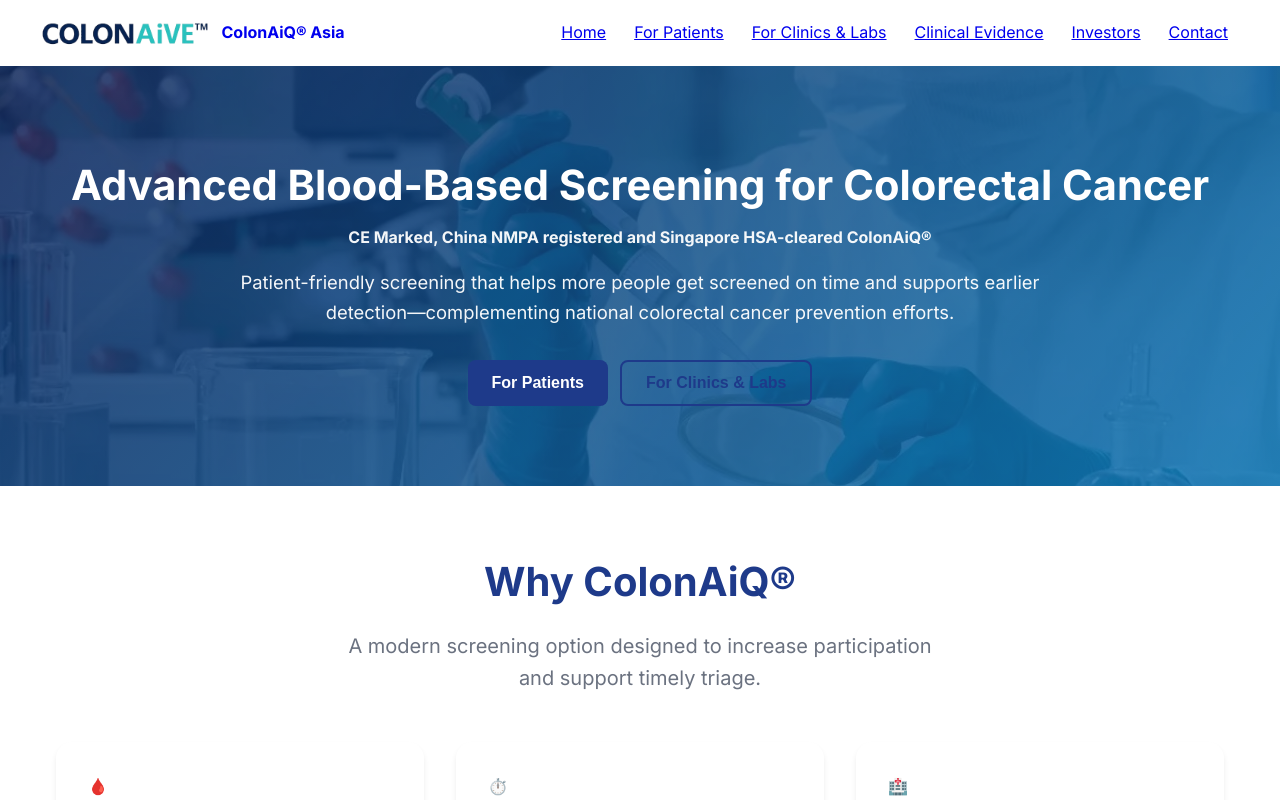
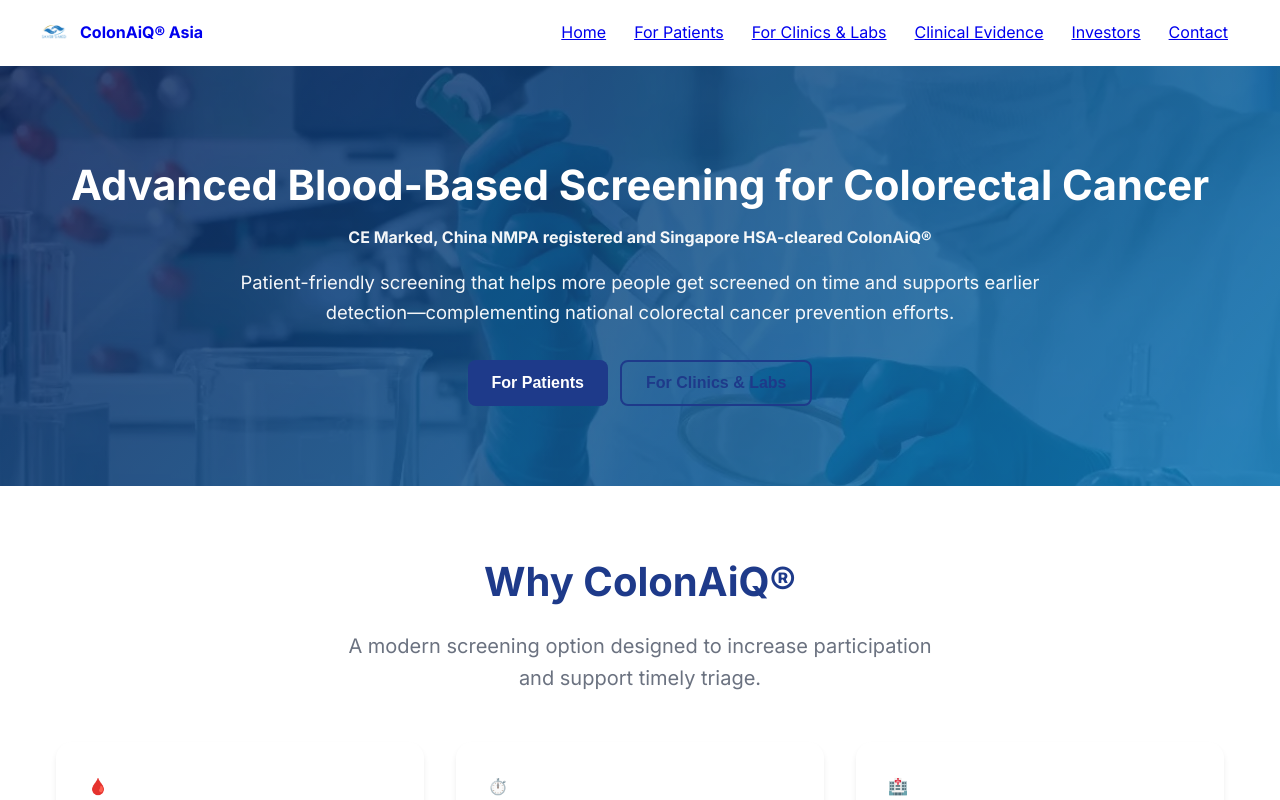
Before and after one commit to mohan0265/colonaiq-asia, a React (Vite) app: page / in a window 1280 px wide. Shown: the top 800 px of the page. Built offline with nearby package versions, Linux system fonts and the light colour scheme.

Commit message:
Update ColonAiQ-asia

```diff
--- a/src/components/Header.tsx
+++ b/src/components/Header.tsx
@@ -52,7 +52,7 @@
           onClick={(e) => { if (onNavigate) { e.preventDefault(); onNavigate('home') } }}
           style={{ display: 'flex', alignItems: 'center', gap: '0.75rem', textDecoration: 'none' }}
         >
-          <img src="/logos/COLONAiVE-light.png" alt="COLONAiQ® Asia" style={{ height: 28, width: 'auto' }} />
+          <img src="/logos/SaversMed.png" alt="COLONAiQ® Asia" style={{ height: 28, width: 'auto' }} />
           <span style={{ fontWeight: 700, color: 'var(--text-strong)' }}>ColonAiQ® Asia</span>
         </a>
 
```
